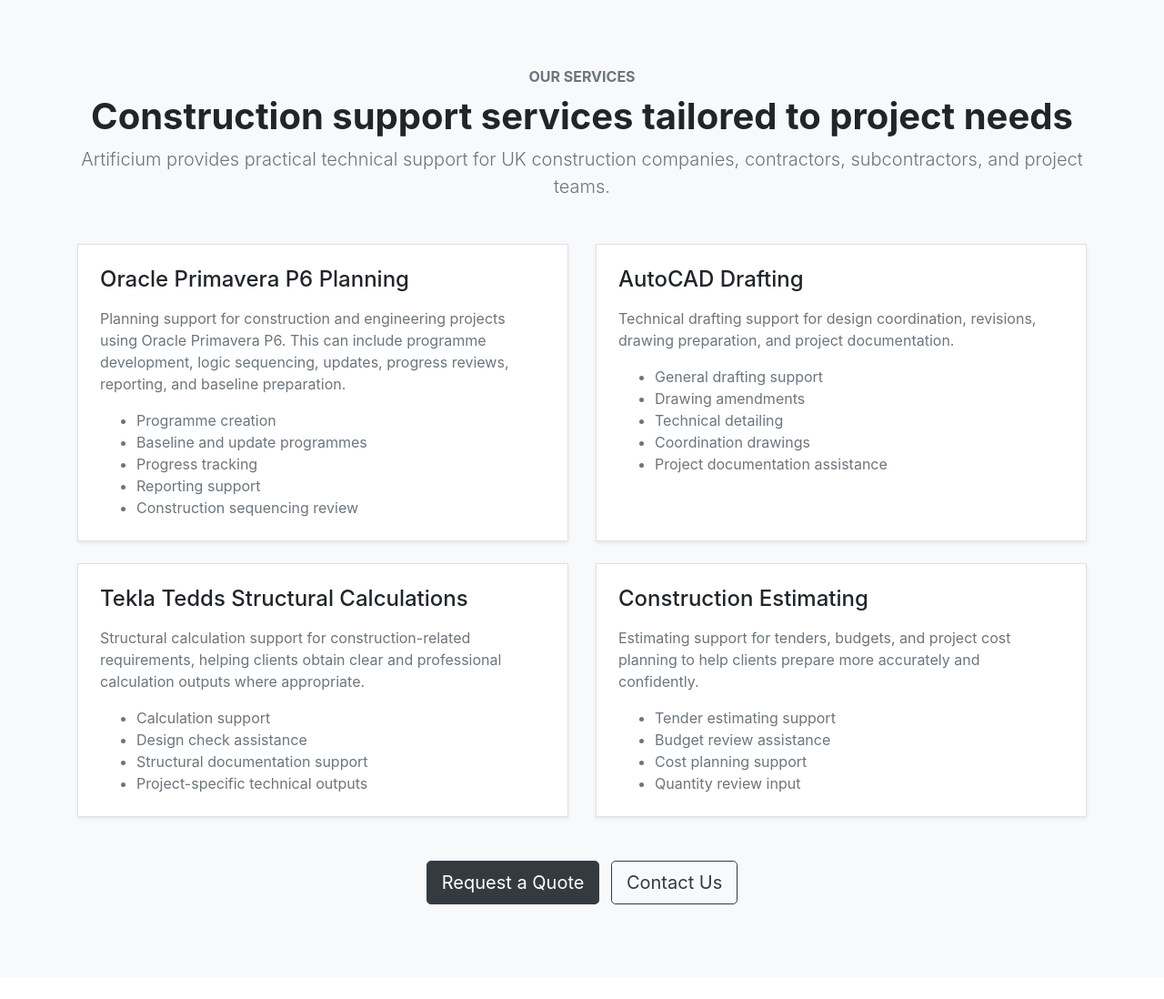
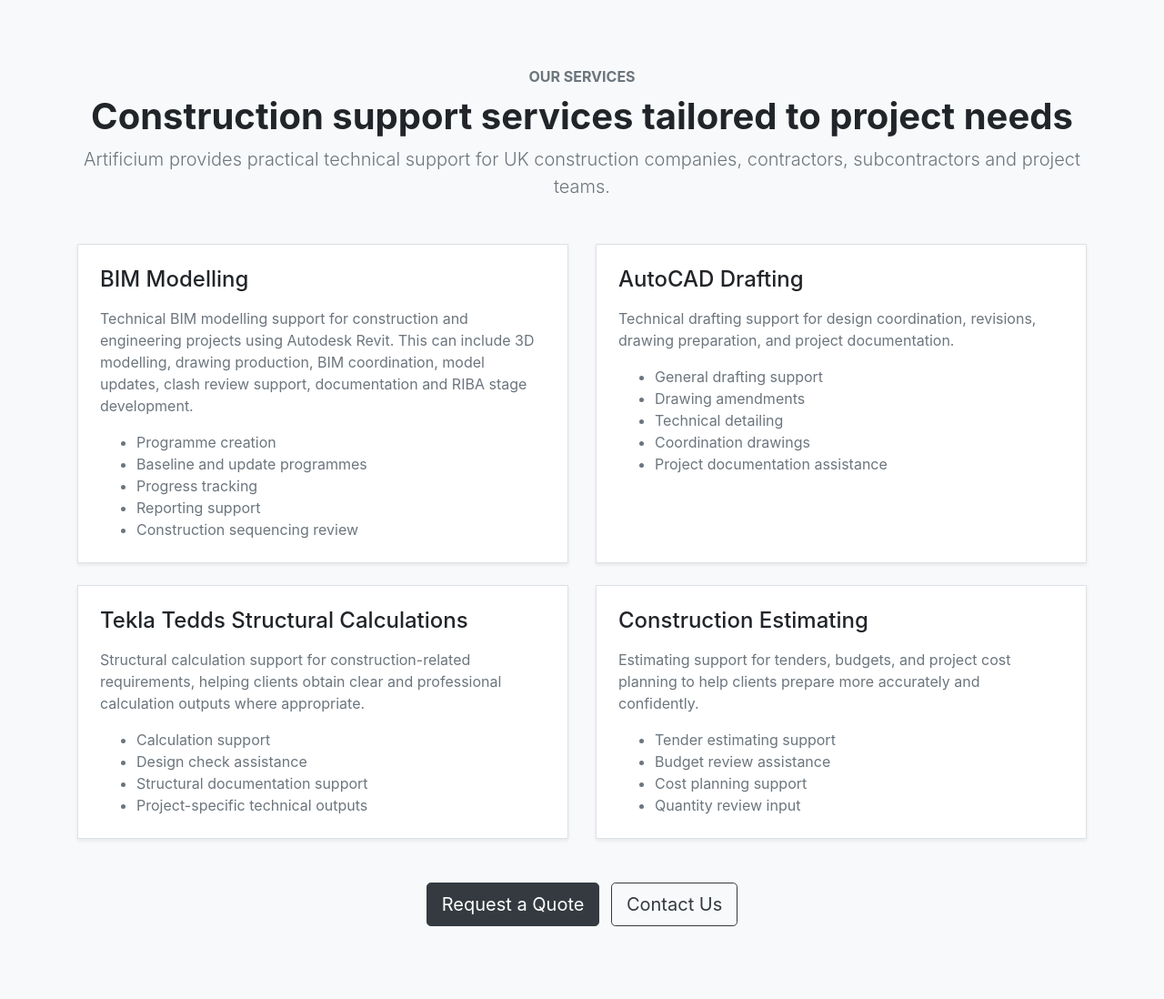
Before and after one commit to Robertas-Cyberattack/artificium, a Django app: page /services/ in a window 1280 px wide. Shown: the part 95-1193 px from the top of the page at 91% size. Before the commit the page ends 1089 px from the top, so only its background shows below. Run offline with Django 3.2, Linux system fonts and the light colour scheme; some libraries are stand-ins or nearby versions.

Commit message:
index.html text updated

```diff
--- a/home/templates/home/index.html
+++ b/home/templates/home/index.html
@@ -12,11 +12,11 @@
 
 <div class="col-lg-6">
 <h1 class="display-4 font-weight-bold">
-Construction Planning & Technical Support
+BIM, Modelling, Technical Drafting & Construction Estimating Services
 </h1>
 
 <p class="lead">
-Revit BIM Modelling, AutoCAD drafting, Tekla Tedds structural calculations
+BIM Modelling, AutoCAD drafting, Tekla Tedds structural calculations
 and construction estimating services.
 </p>
 
--- a/home/templates/home/services.html
+++ b/home/templates/home/services.html
@@ -11,18 +11,18 @@
             <h1 class="font-weight-bold">Construction support services tailored to project needs</h1>
             <p class="lead text-muted mb-0">
                 Artificium provides practical technical support for UK construction companies, contractors,
-                subcontractors, and project teams.
+                subcontractors and project teams.
             </p>
         </div>
 
         <div class="row">
             <div class="col-12 col-lg-6 mb-4">
                 <div class="bg-white border shadow-sm p-4 h-100">
-                    <h2 class="h4 mb-3">Oracle Primavera P6 Planning</h2>
+                    <h2 class="h4 mb-3">BIM Modelling</h2>
                     <p class="text-muted">
-                        Planning support for construction and engineering projects using Oracle Primavera P6.
-                        This can include programme development, logic sequencing, updates, progress reviews,
-                        reporting, and baseline preparation.
+Technical BIM modelling support for construction and engineering projects using Autodesk Revit.
+This can include 3D modelling, drawing production, BIM coordination, model updates,
+clash review support, documentation and RIBA stage development.
                     </p>
                     <ul class="text-muted mb-0">
                         <li>Programme creation</li>
```
